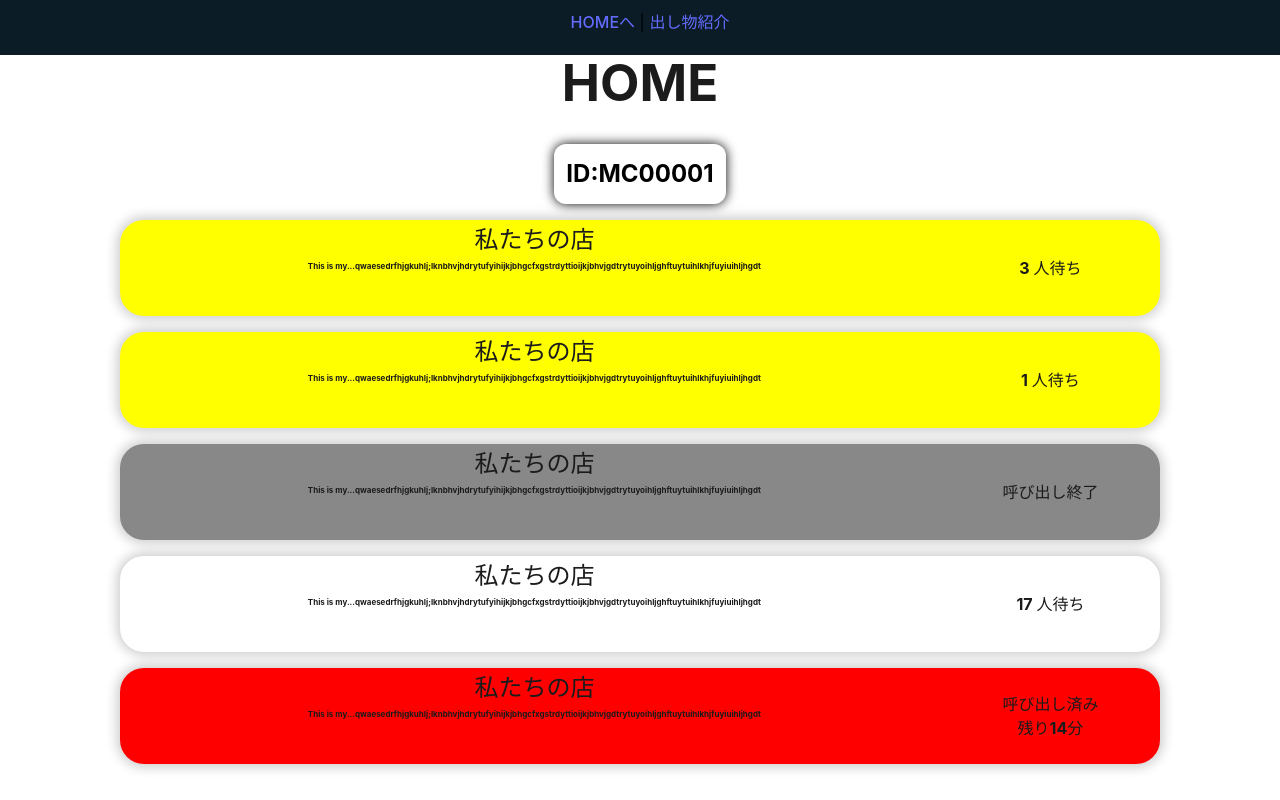
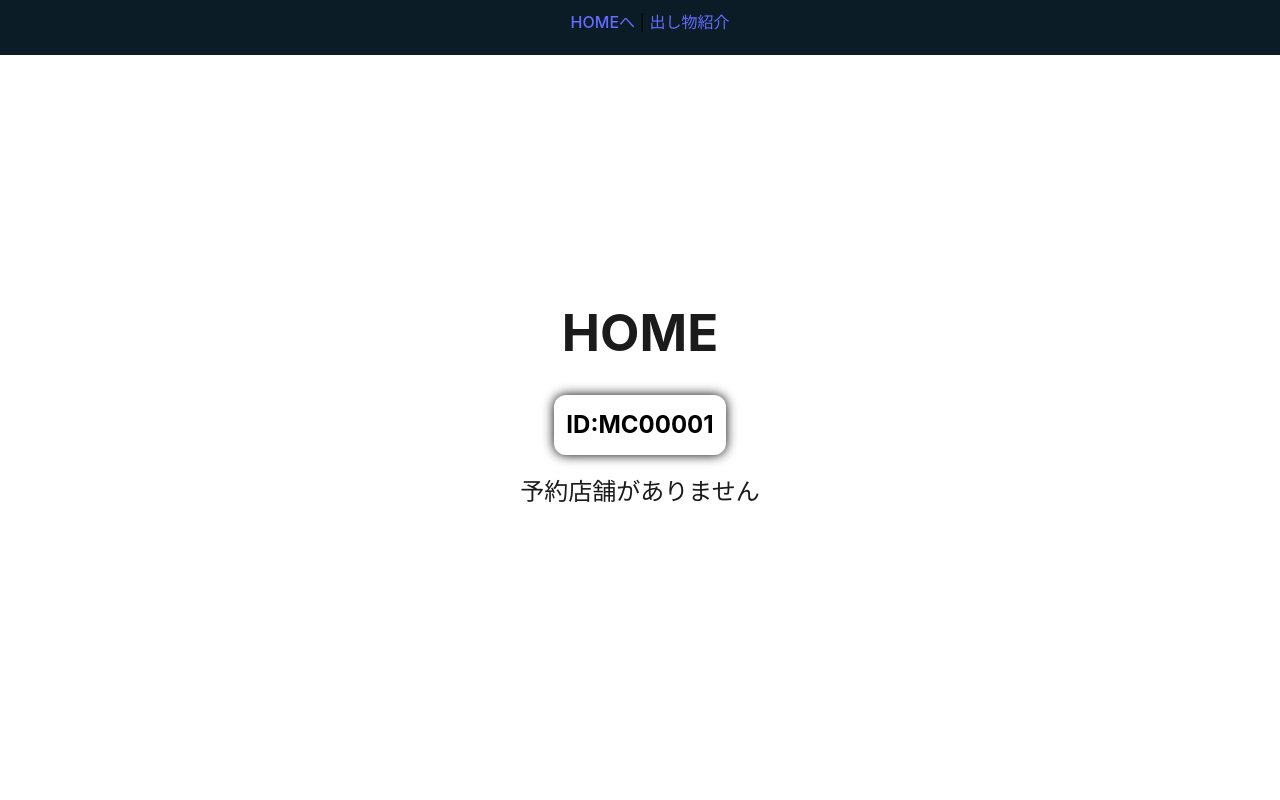
Before and after one commit to TGR-Group/MOCA-customer-frontend, a Vue app: page / in a window 1280 px wide. Built offline with nearby package versions, Linux system fonts and the light colour scheme.

Commit message:
➕ add 予約がない時の表示を追加

```diff
--- a/src/components/dashboard.vue
+++ b/src/components/dashboard.vue
@@ -4,7 +4,8 @@
 
     const VisitorID = "MC00001";
 
-    const ResearvedStoreIDs = ref([10001,20001,30001,40001,50001]);
+    //const ResearvedStoreIDs = ref([10001,20001,30001,40001,50001]);
+    const ResearvedStoreIDs = ref([]);
 
 </script>
 
@@ -15,11 +16,14 @@
     <div class="IdBox">
         ID:{{ VisitorID }}
     </div>
-
-    <div class="StoreBox" v-for="ResearvedStoreID in ResearvedStoreIDs" :key="ResearvedStoreID">
-        <StoreState :StoreID=ResearvedStoreID />
+    <div v-if="ResearvedStoreIDs.length == 0">
+        <h2>予約店舗がありません</h2>
     </div>
-
+    <div v-else>
+        <div class="StoreBox" v-for="ResearvedStoreID in ResearvedStoreIDs" :key="ResearvedStoreID">
+            <StoreState :StoreID=ResearvedStoreID />
+        </div>
+    </div>
 </template>
 
 <style>
```
